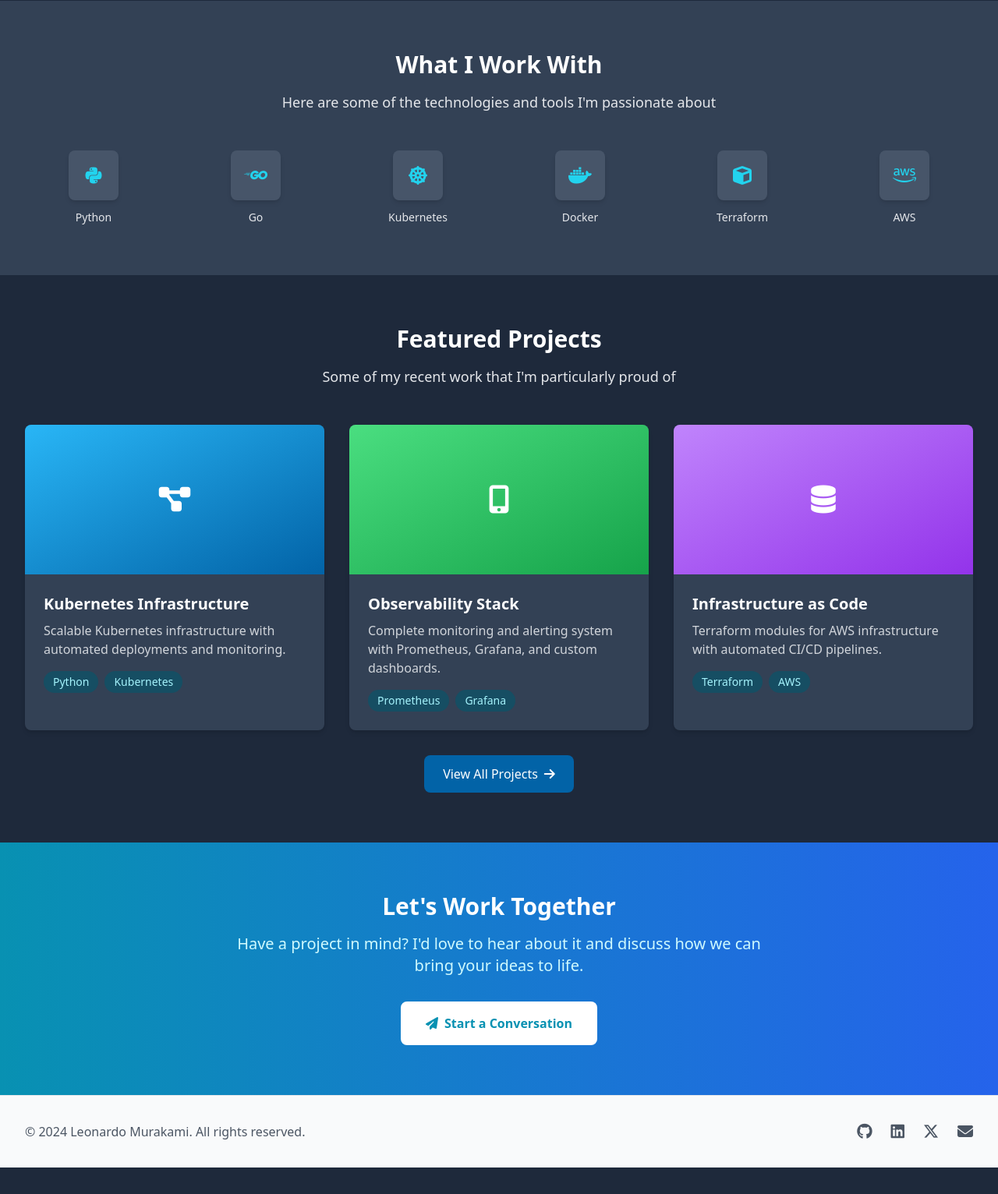
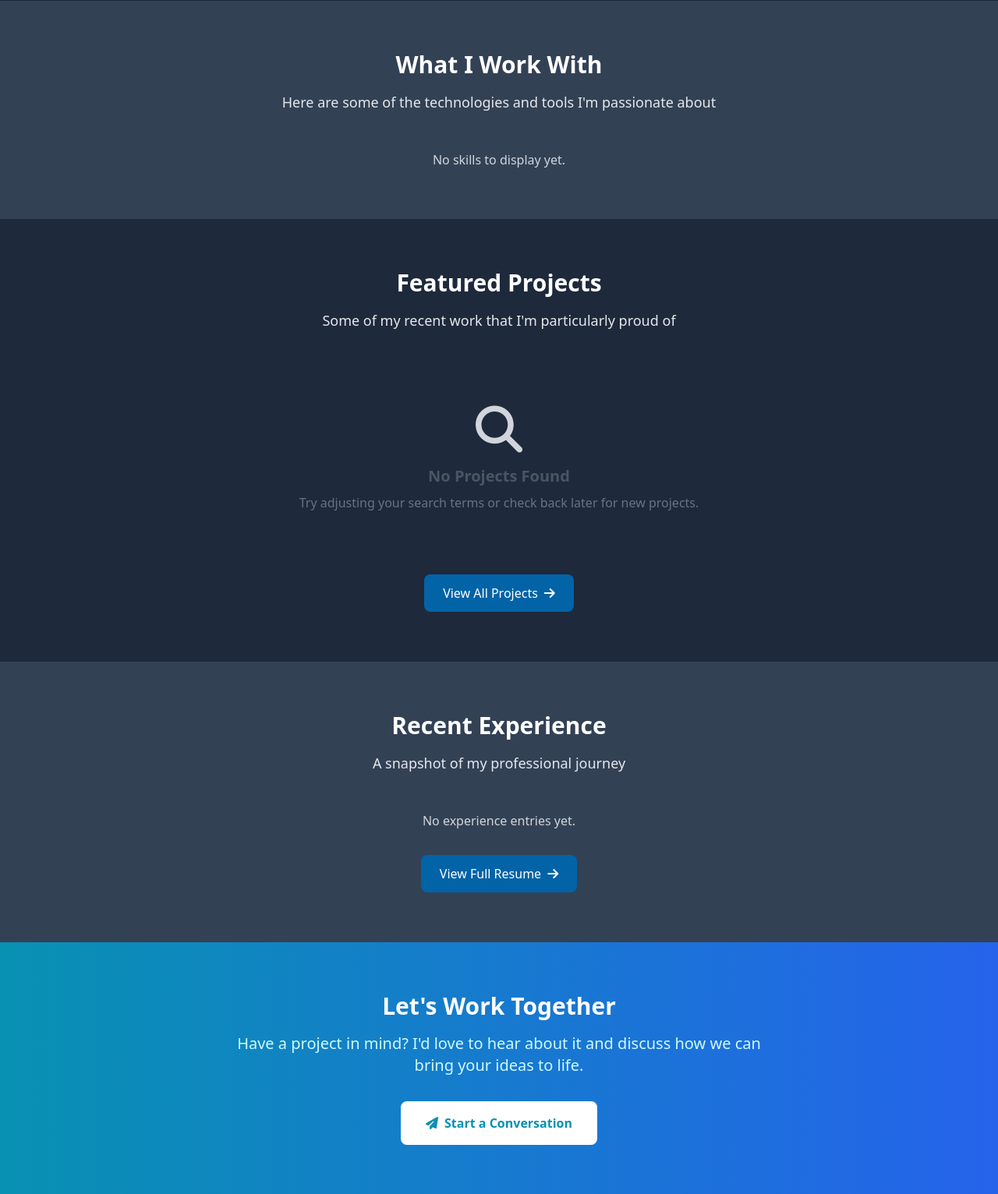
Before and after one commit to leonardomurakami/murakams-home, a FastAPI app: page / in a window 1280 px wide. Shown: the part 1064-2596 px from the top of the page at 78% size. Before the commit the page ends 2562 px from the top, so only its background shows below. Run offline with FastAPI, Linux system fonts and the light colour scheme; some libraries are stand-ins or nearby versions.

Commit message:
Refine experience card styling

```diff
--- a/app/main.py
+++ b/app/main.py
@@ -1,19 +1,15 @@
-from fastapi import FastAPI, Request, Depends, Form, HTTPException
-from fastapi.responses import HTMLResponse, RedirectResponse
+from fastapi import FastAPI, Request, Depends, Form
+from fastapi.responses import HTMLResponse
 from fastapi.staticfiles import StaticFiles
 from fastapi.templating import Jinja2Templates
 from sqlalchemy.orm import Session
-import httpx
 from typing import Optional
 
-from .database import get_db, engine
-from .models import Base, Project, Contact
-from .config import settings
+from .database import get_db
+from .models import Project, Contact, Skill, Experience
 from .services.github import GitHubService
 from .services.email import EmailService
 
-# Create database tables
-Base.metadata.create_all(bind=engine)
 
 app = FastAPI(title="Personal Portfolio", description="Leonardo's Personal Website")
 
@@ -29,9 +25,22 @@
 
 
 @app.get("/", response_class=HTMLResponse)
-async def home(request: Request):
-    """Home page"""
-    return templates.TemplateResponse("pages/home.html", {"request": request})
+async def home(request: Request, db: Session = Depends(get_db)):
+    """Home page showing featured projects"""
+    featured_projects = db.query(Project).filter(Project.featured.is_(True)).all()
+    top_skills = db.query(Skill).order_by(Skill.proficiency.desc()).limit(6).all()
+    recent_experiences = (
+        db.query(Experience).order_by(Experience.id.desc()).limit(3).all()
+    )
+    return templates.TemplateResponse(
+        "pages/home.html",
+        {
+            "request": request,
+            "featured_projects": featured_projects,
+            "top_skills": top_skills,
+            "recent_experiences": recent_experiences,
+        },
+    )
 
 
 @app.get("/about", response_class=HTMLResponse)
@@ -41,7 +50,9 @@
 
 
 @app.get("/projects", response_class=HTMLResponse)
-async def projects(request: Request, search: Optional[str] = None, db: Session = Depends(get_db)):
+async def projects(
+    request: Request, search: Optional[str] = None, db: Session = Depends(get_db)
+):
     """Projects page with filtering"""
     # Get GitHub repositories
     github_repos = await github_service.get_repositories()
@@ -54,16 +65,16 @@
 
     if search:
         all_projects = [
-            project for project in all_projects
-            if search.lower() in project.get('name', '').lower() or
-               search.lower() in project.get('description', '').lower()
+            project
+            for project in all_projects
+            if search.lower() in project.get("name", "").lower()
+            or search.lower() in project.get("description", "").lower()
         ]
 
-    return templates.TemplateResponse("pages/projects.html", {
-        "request": request,
-        "projects": all_projects,
-        "search": search or ""
-    })
+    return templates.TemplateResponse(
+        "pages/projects.html",
+        {"request": request, "projects": all_projects, "search": search or ""},
+    )
 
 
 @app.get("/contact", response_class=HTMLResponse)
@@ -78,7 +89,7 @@
     name: str = Form(...),
     email: str = Form(...),
     message: str = Form(...),
-    db: Session = Depends(get_db)
+    db: Session = Depends(get_db),
 ):
     """Handle contact form submission"""
     try:
@@ -91,13 +102,14 @@
         await email_service.send_contact_email(name, email, message)
 
         # Return success response (HTMX will handle this)
-        return templates.TemplateResponse("components/contact_success.html", {"request": request})
+        return templates.TemplateResponse(
+            "components/contact_success.html", {"request": request}
+        )
 
     except Exception as e:
-        return templates.TemplateResponse("components/contact_error.html", {
-            "request": request,
-            "error": str(e)
-        })
+        return templates.TemplateResponse(
+            "components/contact_error.html", {"request": request, "error": str(e)}
+        )
 
 
 @app.get("/resume", response_class=HTMLResponse)
@@ -108,7 +120,9 @@
 
 # HTMX endpoints for dynamic content
 @app.get("/htmx/projects/search")
-async def htmx_projects_search(request: Request, q: str = "", db: Session = Depends(get_db)):
+async def htmx_projects_search(
+    request: Request, q: str = "", db: Session = Depends(get_db)
+):
     """HTMX endpoint for project search"""
     # Get GitHub repositories
     github_repos = await github_service.get_repositories()
@@ -121,15 +135,15 @@
 
     if q:
         all_projects = [
-            project for project in all_projects
-            if q.lower() in project.get('name', '').lower() or
-               q.lower() in project.get('description', '').lower()
+            project
+            for project in all_projects
+            if q.lower() in project.get("name", "").lower()
+            or q.lower() in project.get("description", "").lower()
         ]
 
-    return templates.TemplateResponse("components/project_list.html", {
-        "request": request,
-        "projects": all_projects
-    })
+    return templates.TemplateResponse(
+        "components/project_list.html", {"request": request, "projects": all_projects}
+    )
 
 
 @app.post("/htmx/theme/toggle")
@@ -137,12 +151,12 @@
     """Toggle theme endpoint for HTMX"""
     # This endpoint doesn't need to do much since theme is handled client-side
     # But we return a response to confirm the toggle
-    return templates.TemplateResponse("components/theme_toggle.html", {
-        "request": request,
-        "current_theme": theme
-    })
+    return templates.TemplateResponse(
+        "components/theme_toggle.html", {"request": request, "current_theme": theme}
+    )
 
 
 if __name__ == "__main__":
     import uvicorn
+
     uvicorn.run(app, host="0.0.0.0", port=8000, reload=True)
--- /dev/null
+++ b/templates/components/experience_list.html
@@ -0,0 +1,25 @@
+<div class="space-y-8">
+    {% for exp in experiences %}
+    <div class="bg-slate-800 dark:bg-slate-900 p-6 rounded-lg shadow-md">
+        <div class="flex flex-col md:flex-row md:items-center md:justify-between mb-2">
+            <h3 class="text-xl font-semibold text-white">{{ exp.position }}</h3>
+            <span class="text-sm text-cyan-300">{{ exp.start_date }} - {{ exp.end_date }}</span>
+        </div>
+        <p class="text-cyan-400 mb-2">
+            {% if exp.company_url %}
+            <a href="{{ exp.company_url }}" target="_blank" class="hover:underline">{{ exp.company }}</a>
+            {% else %}
+            {{ exp.company }}
+            {% endif %}
+            • {{ exp.location }}
+        </p>
+        <p class="text-gray-300 text-sm">{{ exp.description }}</p>
+    </div>
+    {% endfor %}
+</div>
+
+{% if not experiences %}
+<div class="text-center text-gray-300">
+    No experience entries yet.
+</div>
+{% endif %}
--- a/templates/components/project_list.html
+++ b/templates/components/project_list.html
@@ -18,8 +18,13 @@
                 </div>
             {% endif %}
 
-            <!-- Stars Badge (for GitHub repos) -->
-            {% if project.stars is defined and project.stars > 0 %}
+            <!-- Featured or Stars Badge -->
+            {% if project.featured is defined and project.featured %}
+                <div class="absolute top-3 left-3 bg-primary-600 text-white px-2 py-1 rounded text-xs">
+                    <i class="fas fa-star mr-1"></i>
+                    Featured
+                </div>
+            {% elif project.stars is defined and project.stars > 0 %}
                 <div class="absolute top-3 left-3 bg-yellow-500 text-white px-2 py-1 rounded text-xs">
                     <i class="fas fa-star mr-1"></i>
                     {{ project.stars }}
--- /dev/null
+++ b/templates/components/skill_grid.html
@@ -0,0 +1,16 @@
+<div class="grid grid-cols-2 md:grid-cols-4 lg:grid-cols-6 gap-8">
+    {% for skill in skills %}
+    <div class="flex flex-col items-center group">
+        <div class="w-16 h-16 bg-slate-600 hover:bg-slate-500 rounded-lg shadow-md flex items-center justify-center mb-3 group-hover:shadow-lg transition-all duration-200">
+            <i class="{{ skill.icon_name }} text-2xl text-cyan-400"></i>
+        </div>
+        <span class="text-sm text-gray-200">{{ skill.name }}</span>
+    </div>
+    {% endfor %}
+</div>
+
+{% if not skills %}
+<div class="text-center text-gray-300">
+    No skills to display yet.
+</div>
+{% endif %}
--- a/templates/pages/home.html
+++ b/templates/pages/home.html
@@ -131,54 +131,13 @@
             </p>
         </div>
 
-        <div class="grid grid-cols-2 md:grid-cols-4 lg:grid-cols-6 gap-8">
-            <!-- Tech Icons -->
-            <div class="flex flex-col items-center group">
-                <div class="w-16 h-16 bg-slate-600 hover:bg-slate-500 rounded-lg shadow-md flex items-center justify-center mb-3 group-hover:shadow-lg transition-all duration-200">
-                    <i class="fab fa-python text-2xl text-cyan-400"></i>
-                </div>
-                <span class="text-sm text-gray-200">Python</span>
-            </div>
-
-            <div class="flex flex-col items-center group">
-                <div class="w-16 h-16 bg-slate-600 hover:bg-slate-500 rounded-lg shadow-md flex items-center justify-center mb-3 group-hover:shadow-lg transition-all duration-200">
-                    <i class="fab fa-golang text-2xl text-cyan-400"></i>
-                </div>
-                <span class="text-sm text-gray-200">Go</span>
-            </div>
-
-            <div class="flex flex-col items-center group">
-                <div class="w-16 h-16 bg-slate-600 hover:bg-slate-500 rounded-lg shadow-md flex items-center justify-center mb-3 group-hover:shadow-lg transition-all duration-200">
-                    <i class="fas fa-dharmachakra text-2xl text-cyan-400"></i>
-                </div>
-                <span class="text-sm text-gray-200">Kubernetes</span>
-            </div>
-
-            <div class="flex flex-col items-center group">
-                <div class="w-16 h-16 bg-slate-600 hover:bg-slate-500 rounded-lg shadow-md flex items-center justify-center mb-3 group-hover:shadow-lg transition-all duration-200">
-                    <i class="fab fa-docker text-2xl text-cyan-400"></i>
-                </div>
-                <span class="text-sm text-gray-200">Docker</span>
-            </div>
-
-            <div class="flex flex-col items-center group">
-                <div class="w-16 h-16 bg-slate-600 hover:bg-slate-500 rounded-lg shadow-md flex items-center justify-center mb-3 group-hover:shadow-lg transition-all duration-200">
-                    <i class="fas fa-cube text-2xl text-cyan-400"></i>
-                </div>
-                <span class="text-sm text-gray-200">Terraform</span>
-            </div>
-
-            <div class="flex flex-col items-center group">
-                <div class="w-16 h-16 bg-slate-600 hover:bg-slate-500 rounded-lg shadow-md flex items-center justify-center mb-3 group-hover:shadow-lg transition-all duration-200">
-                    <i class="fab fa-aws text-2xl text-cyan-400"></i>
-                </div>
-                <span class="text-sm text-gray-200">AWS</span>
-            </div>
-        </div>
+        {% with skills=top_skills %}
+            {% include "components/skill_grid.html" %}
+        {% endwith %}
     </div>
 </section>
 
-<!-- Recent Projects Preview -->
+<!-- Featured Projects Section -->
 <section class="py-16 bg-slate-800 dark:bg-slate-900">
     <div class="max-w-7xl mx-auto px-4 sm:px-6 lg:px-8">
         <div class="text-center mb-12">
@@ -190,63 +149,40 @@
             </p>
         </div>
 
-        <div class="grid grid-cols-1 md:grid-cols-2 lg:grid-cols-3 gap-8 mb-8">
-            <!-- Project Card 1 -->
-            <div class="bg-slate-700 dark:bg-slate-800 rounded-lg shadow-md hover:shadow-lg transition-shadow duration-200 overflow-hidden">
-                <div class="h-48 bg-gradient-to-br from-primary-400 to-primary-600 flex items-center justify-center">
-                    <i class="fas fa-project-diagram text-4xl text-white"></i>
-                </div>
-                <div class="p-6">
-                    <h3 class="text-xl font-semibold text-white mb-2">Kubernetes Infrastructure</h3>
-                    <p class="text-gray-300 mb-4">
-                        Scalable Kubernetes infrastructure with automated deployments and monitoring.
-                    </p>
-                    <div class="flex flex-wrap gap-2">
-                        <span class="px-3 py-1 bg-cyan-900 text-cyan-200 text-sm rounded-full">Python</span>
-                        <span class="px-3 py-1 bg-cyan-900 text-cyan-200 text-sm rounded-full">Kubernetes</span>
-                    </div>
-                </div>
-            </div>
+        {% with projects=featured_projects %}
+            {% include "components/project_list.html" %}
+        {% endwith %}
 
-            <!-- Project Card 2 -->
-            <div class="bg-slate-700 dark:bg-slate-800 rounded-lg shadow-md hover:shadow-lg transition-shadow duration-200 overflow-hidden">
-                <div class="h-48 bg-gradient-to-br from-green-400 to-green-600 flex items-center justify-center">
-                    <i class="fas fa-mobile-alt text-4xl text-white"></i>
-                </div>
-                <div class="p-6">
-                    <h3 class="text-xl font-semibold text-white mb-2">Observability Stack</h3>
-                    <p class="text-gray-300 mb-4">
-                        Complete monitoring and alerting system with Prometheus, Grafana, and custom dashboards.
-                    </p>
-                    <div class="flex flex-wrap gap-2">
-                        <span class="px-3 py-1 bg-cyan-900 text-cyan-200 text-sm rounded-full">Prometheus</span>
-                        <span class="px-3 py-1 bg-cyan-900 text-cyan-200 text-sm rounded-full">Grafana</span>
-                    </div>
-                </div>
-            </div>
-
-            <!-- Project Card 3 -->
-            <div class="bg-slate-700 dark:bg-slate-800 rounded-lg shadow-md hover:shadow-lg transition-shadow duration-200 overflow-hidden">
-                <div class="h-48 bg-gradient-to-br from-purple-400 to-purple-600 flex items-center justify-center">
-                    <i class="fas fa-database text-4xl text-white"></i>
-                </div>
-                <div class="p-6">
-                    <h3 class="text-xl font-semibold text-white mb-2">Infrastructure as Code</h3>
-                    <p class="text-gray-300 mb-4">
-                        Terraform modules for AWS infrastructure with automated CI/CD pipelines.
-                    </p>
-                    <div class="flex flex-wrap gap-2">
-                        <span class="px-3 py-1 bg-cyan-900 text-cyan-200 text-sm rounded-full">Terraform</span>
-                        <span class="px-3 py-1 bg-cyan-900 text-cyan-200 text-sm rounded-full">AWS</span>
-                    </div>
-                </div>
-            </div>
-        </div>
-
-        <div class="text-center">
+        <div class="text-center mt-8">
             <a href="/projects"
                class="inline-flex items-center px-6 py-3 bg-primary-600 text-white font-medium rounded-lg hover:bg-primary-700 transition-colors duration-200">
                 View All Projects
+                <i class="fas fa-arrow-right ml-2"></i>
+            </a>
+        </div>
+    </div>
+</section>
+
+<!-- Recent Experience Section -->
+<section class="py-16 bg-slate-700 dark:bg-slate-800">
+    <div class="max-w-7xl mx-auto px-4 sm:px-6 lg:px-8">
+        <div class="text-center mb-12">
+            <h2 class="text-3xl font-bold text-white mb-4">
+                Recent Experience
+            </h2>
+            <p class="text-lg text-gray-200 max-w-2xl mx-auto">
+                A snapshot of my professional journey
+            </p>
+        </div>
+
+        {% with experiences=recent_experiences %}
+            {% include "components/experience_list.html" %}
+        {% endwith %}
+
+        <div class="text-center mt-8">
+            <a href="/resume"
+               class="inline-flex items-center px-6 py-3 bg-primary-600 text-white font-medium rounded-lg hover:bg-primary-700 transition-colors duration-200">
+                View Full Resume
                 <i class="fas fa-arrow-right ml-2"></i>
             </a>
         </div>
```
Also changed, not shown: alembic/versions/e6033ec4fc22_initial_schema.py (added, +105 -0 lines).
